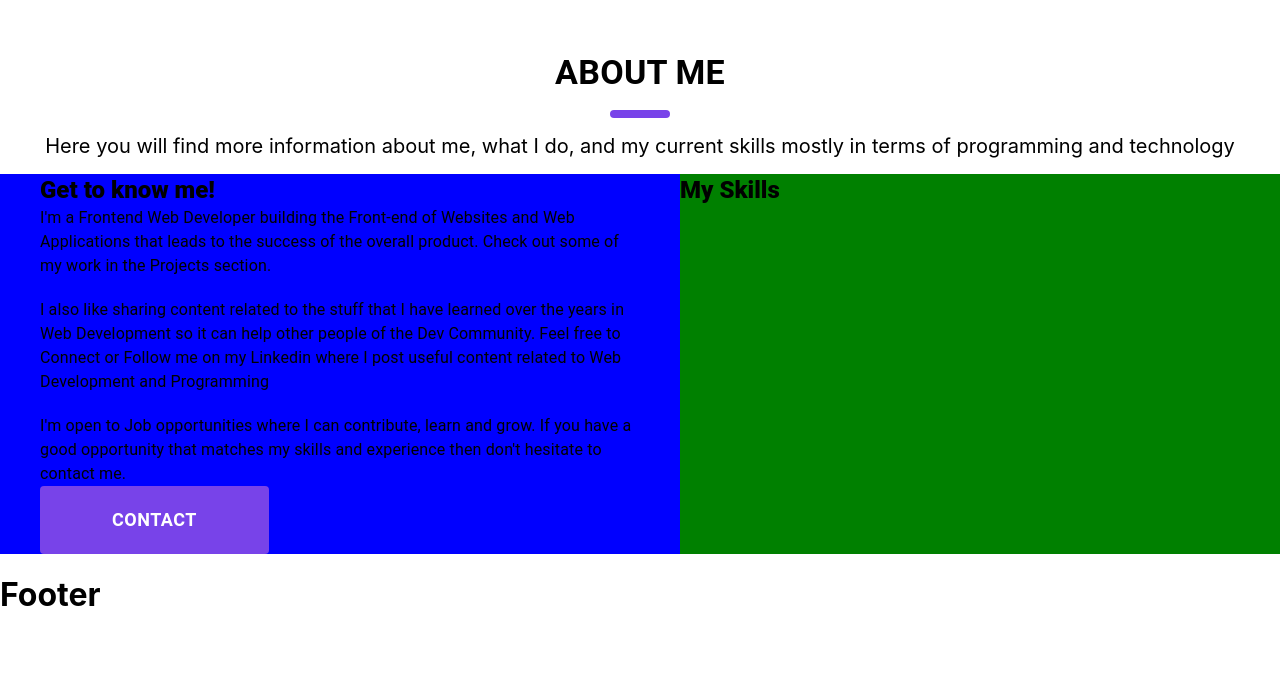
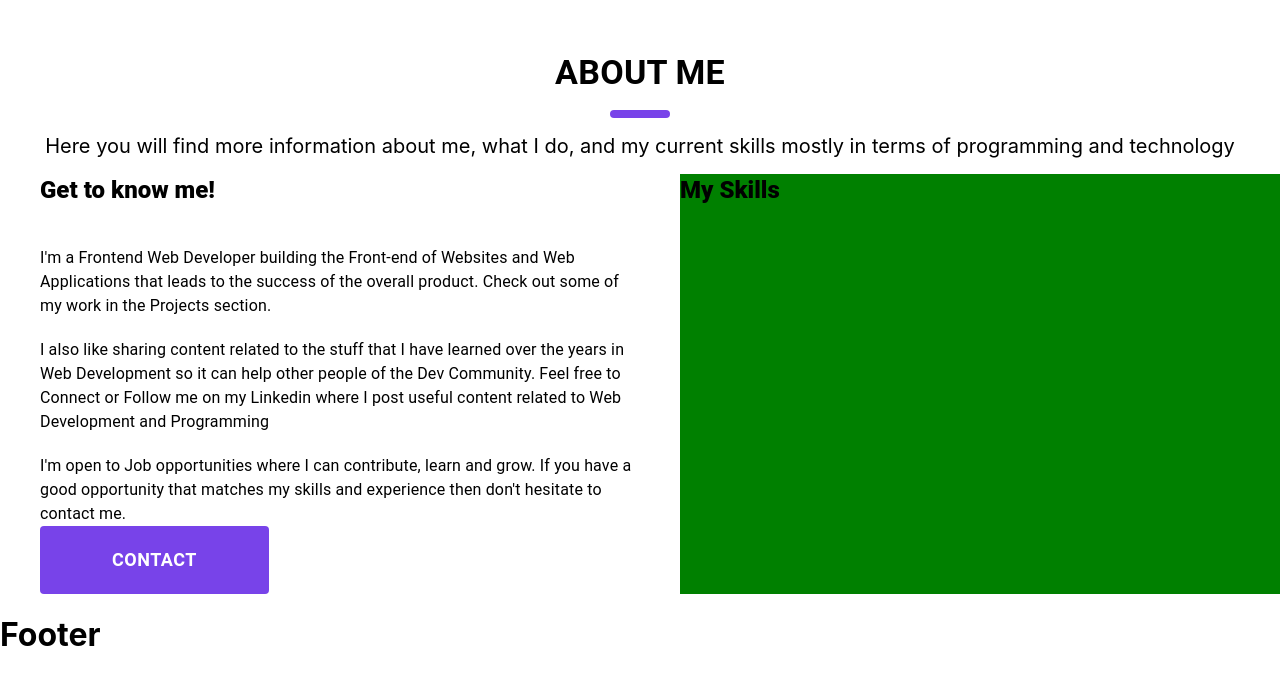
Before and after one commit to emdevelopa/portfolio-React, a React (Create React App) app: page / in a window 1280 px wide. Shown: the part 828-1503 px from the top of the page. Before the commit the page ends 1463 px from the top, so only its background shows below. Built offline with nearby package versions, Linux system fonts and the light colour scheme.

Commit message:
Portfolio

```diff
--- a/src/components/about.jsx
+++ b/src/components/about.jsx
@@ -20,9 +20,9 @@ export default function About() {
                     <Typography variant="h4" fontWeight={600}>ABOUT ME</Typography>
                     <Box bgcolor='#7843e9' width={60} height={8} borderRadius={5}></Box>
                     <Typography variant="p" fontSize={20} >Here you will find more information about me, what I do, and my current skills mostly in terms of programming and technology</Typography>
-                    <Stack direction={"row"} bgcolor='red' width='100%' justifyContent={"space-between"}>
-                        <Box width='100%' bgcolor='blue' paddingX={5}>
-                            <Typography variant="h5" fontWeight={800}>Get to know me!</Typography>
+                    <Stack direction={"row"}  width='100%' justifyContent={"space-between"}>
+                        <Box width='100%' bgcolor='blu' paddingX={5}>
+                            <Typography variant="h5" marginBottom={5} fontWeight={800}>Get to know me!</Typography>
                             <Typography>I'm a Frontend Web Developer building the Front-end of Websites and Web Applications that leads to the success of the overall product. Check out some of my work in the Projects section.</Typography>
                             <br />
                             <Typography>I also like sharing content related to the stuff that I have learned over the years in Web Development so it can help other people of the Dev Community. Feel free to Connect or Follow me on my Linkedin where I post useful content related to Web Development and Programming</Typography><br />
```
